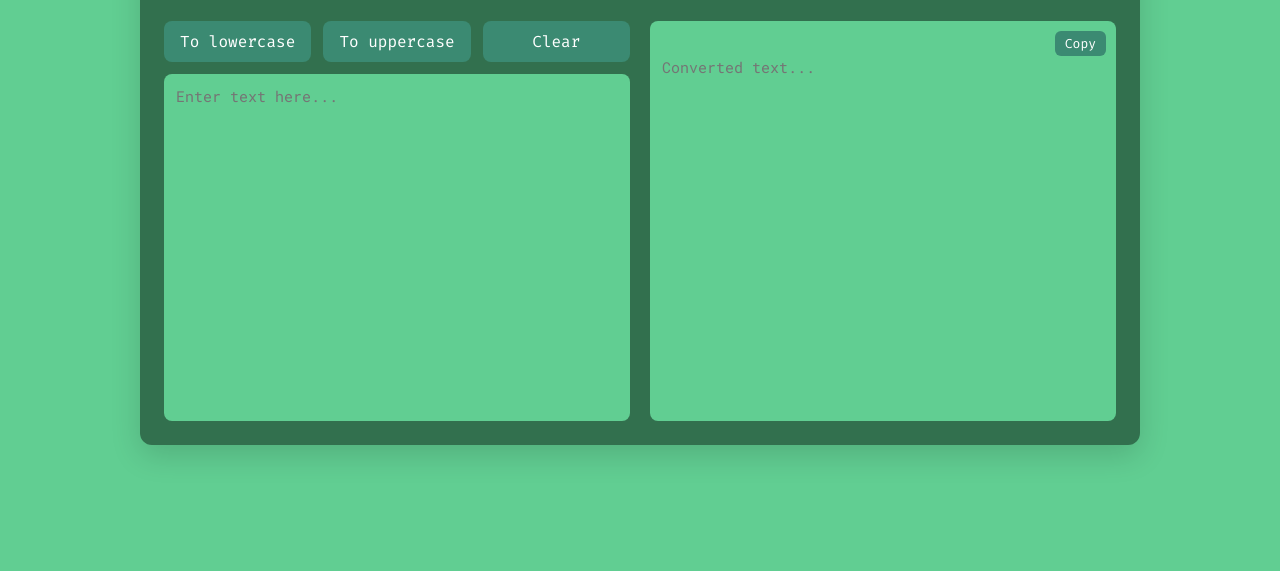
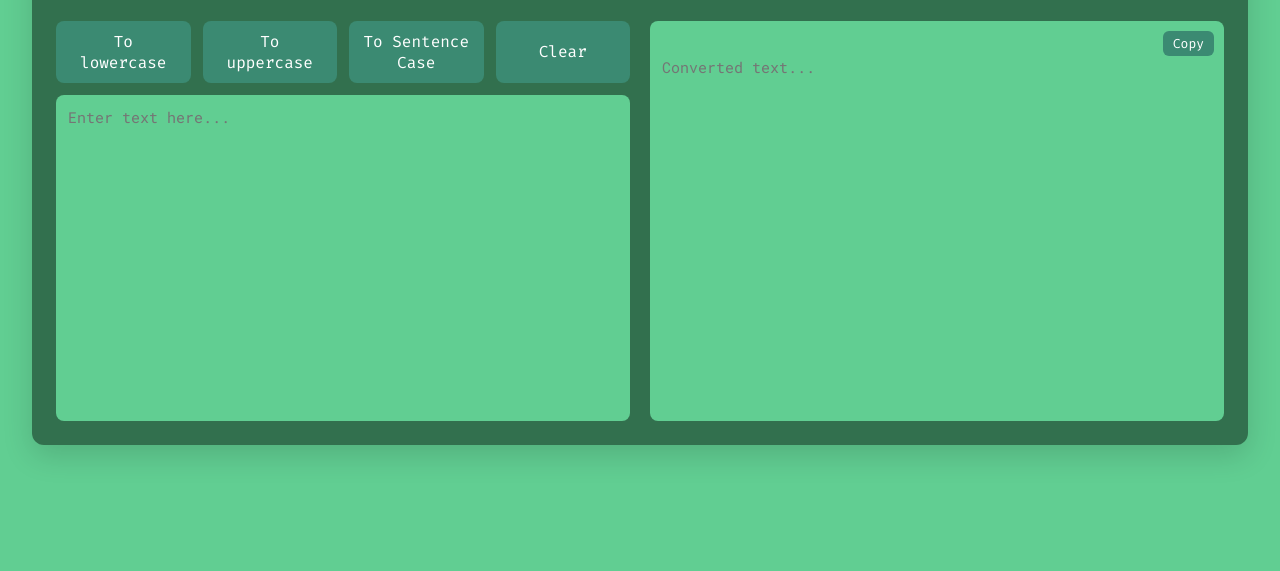
Before and after one commit to Sankarshan-T/Utility-Toolbox, a plain HTML site: page caseconverter.html in a window 1280 px wide. Shown: the part 229-800 px from the top of the page. Drawn offline with Linux system fonts and the light colour scheme.

Commit message:
case converter

```diff
--- a/caseconverter.css
+++ b/caseconverter.css
@@ -32,8 +32,8 @@ body {
 }
 
 .app {
-    width: 85%;
-    max-width: 1000px;
+    width: 95%;
+    max-width: 1500px;
     background: #32704e;
     padding: 24px;
     border-radius: 12px;
@@ -73,6 +73,8 @@ textarea {
     padding: 12px;
     font-size: 15px;
     background: #61ce92;
+    overflow-y: auto;
+    scrollbar-width: none;
 }
 
 .actions {
@@ -120,4 +122,6 @@ button:hover {
 
 #outputArea {
     padding-top: 36px;
+        overflow-y: auto;
+    scrollbar-width: none;
 }
--- a/caseconverter.html
+++ b/caseconverter.html
@@ -24,6 +24,7 @@
                 <div class="actions">
                     <button onclick="convertLowerCase()">To lowercase</button>
                     <button onclick="convertUpperCase()">To uppercase</button>
+                    <button onclick="convertCamelCase()">To Sentence Case</button>
                     <button onclick="clearText()">Clear</button>
                 </div>
                 <textarea id="inputArea" placeholder="Enter text here..."></textarea>
--- a/caseconverter.js
+++ b/caseconverter.js
@@ -14,6 +14,26 @@ function convertUpperCase() {
   outputArea.textContent = outputText;
 }
 
+function convertCamelCase() {
+  const outputArea = document.getElementById("outputArea");
+  const inputText = document.getElementById("inputArea").value;
+
+  const outputText = inputText
+    .split(/[\s-_]+/)
+    .filter(word => word.length > 0)
+
+    .map((word, index) => {
+      if (index === 0) {
+        return word.toLowerCase();
+    }
+        return word.charAt(0).toUpperCase() + word.slice(1).toLowerCase();
+    })
+
+    .join('');
+
+    outputArea.textContent = outputText;
+
+}
 
 
 function copyText(button) {
--- a/textcleanerstyle.css
+++ b/textcleanerstyle.css
@@ -72,6 +72,8 @@ textarea {
     border-radius: 8px;
     padding: 12px;
     font-size: 15px;
+    overflow-y: auto;
+    scrollbar-width: none;
     background: #61ce92;
 }
 
@@ -120,4 +122,6 @@ button:hover {
 
 #outputArea {
     padding-top: 36px;
+    overflow-y: auto;
+    scrollbar-width: none;
 }
```
